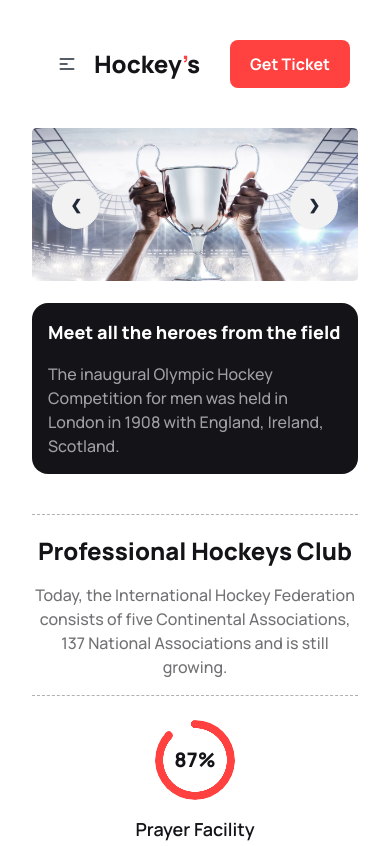
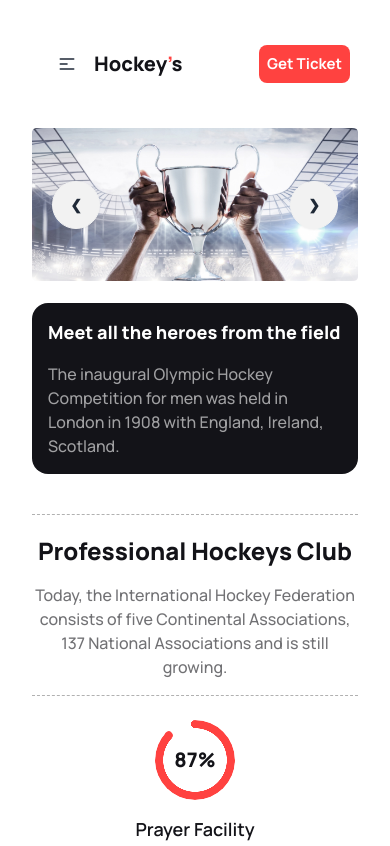
Before and after one commit to mustafa-official/hockey-club, a plain HTML site: page index.html in a window 390 px wide. Shown: the top 846 px of the page. Drawn offline with nearby package versions, Linux system fonts and the light colour scheme.

Commit message:
menu bar section some issue solved

```diff
--- a/index.html
+++ b/index.html
@@ -63,9 +63,9 @@
                         <li><a class="text-white text-[16px]" href="">Contact</a></li>
                     </ul>
                 </div>
-                <div>
+                <div class="pr-1 md:pr-0 lg:pr-0">
 
-                    <a href="" class="text-primary text-2xl lg:text-4xl font-extrabold">Hockey<span
+                    <a href="" class="text-primary text-xl md:text-2xl lg:text-4xl font-extrabold">Hockey<span
                             class="text-[#FF4240]">’</span>s</a>
                 </div>
             </div>
@@ -81,7 +81,7 @@
             <div class="flex gap-6">
                 <a class="hidden lg:flex" href=""><img src="./icons/search.svg" alt=""></a>
                 <button
-                    class="text-white font-bold text-[16px] lg:text-xl px-5 py-3 lg:px-6 lg:py-4 bg-[#FF4240] rounded-lg">Get
+                    class="text-white font-bold text-[15px] md:text-[16px] lg:text-xl px-2 py-2 md:px-5 md:py-3 lg:px-6 lg:py-4 bg-[#FF4240] rounded-lg">Get
                     Ticket</button>
             </div>
         </div>
```
